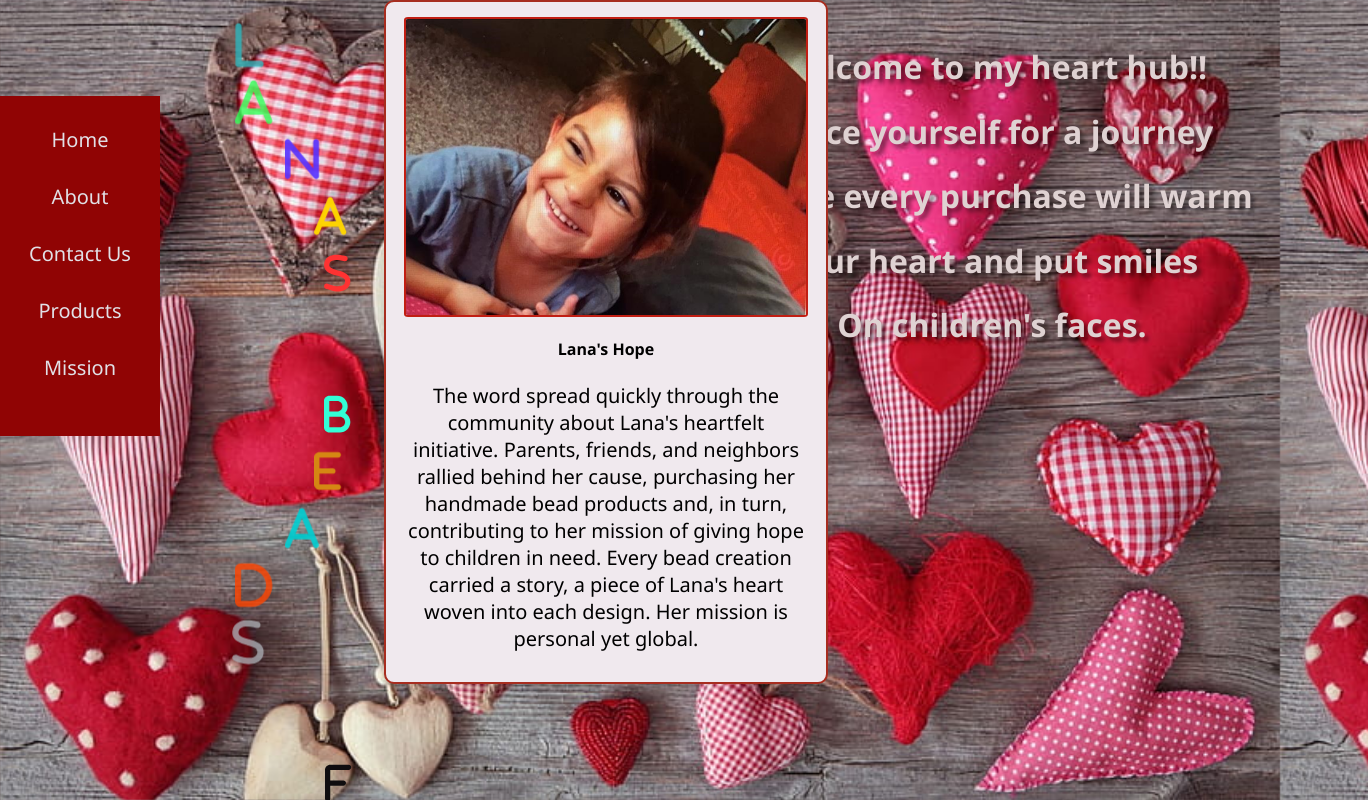
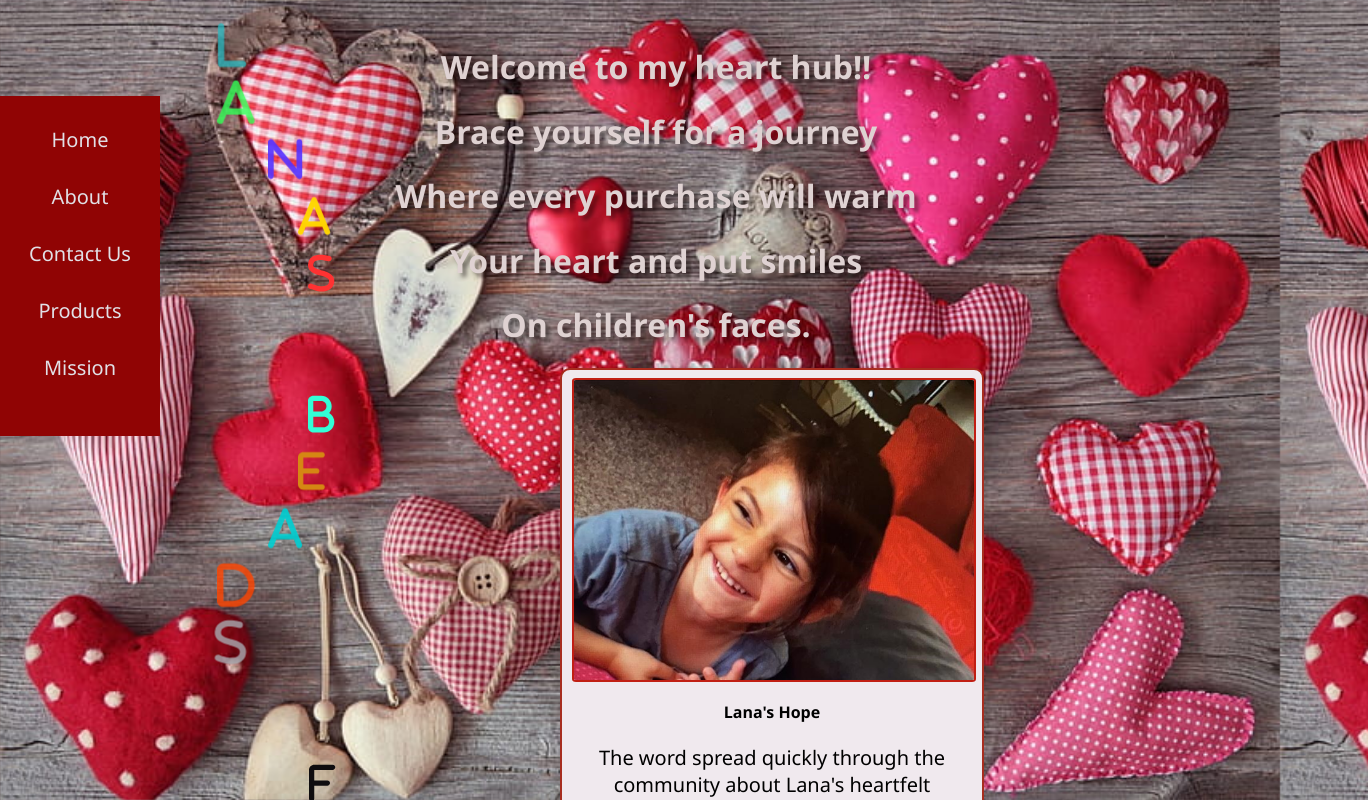
Before and after one commit to Fatima1964/BeadsForHope, a React (Create React App) app: page /about in a window 1280 px wide. Shown: the top 800 px of the page, 1368 px wide, since content can reach past the window. Built offline with nearby package versions, Linux system fonts and the light colour scheme.

Commit message:
edited css

```diff
--- a/src/App.css
+++ b/src/App.css
@@ -1,11 +1,5 @@
-.App {
-  text-align: center;
-}
 
-.App-logo {
-  height: 40vmin;
-  pointer-events: none;
-}
+
 
 @media (prefers-reduced-motion: no-preference) {
   .App-logo {
@@ -31,18 +25,8 @@
 
 
 .message-container {
-  margin-left: 22em;
+  margin-left: 1em;
   color: rgb(223, 210, 210);
   text-align: center;
   text-shadow: 4px 4px 4px rgba(9, 0, 0, 0.5); /* Adjust values as needed */
 }
-
-.poem {
-  color: rgb(223, 210, 210);
-  margin-left: 15em;
-  text-align: center;
-  display: grid;
-  font-size: xx-large;
-  font-weight: 600;
-  text-shadow: 4px 4px 4px rgba(8, 0, 0, 0.5); /* Adjust values as needed */
-}
--- a/src/components/About.css
+++ b/src/components/About.css
@@ -1,16 +1,11 @@
 /* About.css */
 
-.container {
-  display: inline-flexbox;
-  align-items: center;
-  color: black;
-}
 
 .about-container {
   position: absolute;
-  top: 0em; /* Adjust top position as needed */
-  left: 24em;
-  display: flex;
+  top: 23em; /* Adjust top position as needed */
+  left: 35em;
+  display: grid;
   flex-direction: column;
   align-items: center;
   text-align: center;
@@ -20,7 +15,7 @@
   font-family: 'Segoe UI', Tahoma, Geneva, Verdana, sans-serif;
   border: 2px solid #a72d1f; /* Red border */
   border-radius: 10px; /* Rounded corners */
-  padding: 20px;
+  padding: 10px;
   background-color: #f0e9ee; /* Light background color */
   box-shadow: 0 0 10px rgba(0, 0, 0, 0.1);
 }
@@ -28,7 +23,7 @@
 .owner-image {
   display: flex;
   width: 100%;
-  height: 50%; /* Adjust size as needed */
+  height: 100%; /* Adjust size as needed */
   border-radius: 1%;
   object-fit: cover;
   border: 2px solid rgb(193, 30, 19); /* Make the image circular */
--- a/src/components/ContactInfo.css
+++ b/src/components/ContactInfo.css
@@ -5,10 +5,9 @@
   border: 5px solid #ccc;
   background-color: rgb(167, 19, 5);
   padding: 20px;
-  margin-top: 1em;
   width: 18em;
   height: 18em;
-  margin-left: 25em;
+  margin-left: 37em;
   border-radius: 8px;
 }
 
--- a/src/components/Mission.css
+++ b/src/components/Mission.css
@@ -4,8 +4,8 @@
   display:grid;
     width: 10em;
     margin: 20px auto;
-    margin-left: 20em;
-    margin-top: 2em;
+    margin-left: 40em;
+    margin-top: 0em;
     padding: 20px;
     color:white;
     border: 1px solid #ccc;
--- a/src/components/Title.css
+++ b/src/components/Title.css
@@ -10,7 +10,7 @@ body {
 /* Container styling */
 .title-container {
 
-  margin-left: 20em;
+  margin-left: 19em;
   margin-top: 1em;
   justify-content: center;
   align-items: center;
```
